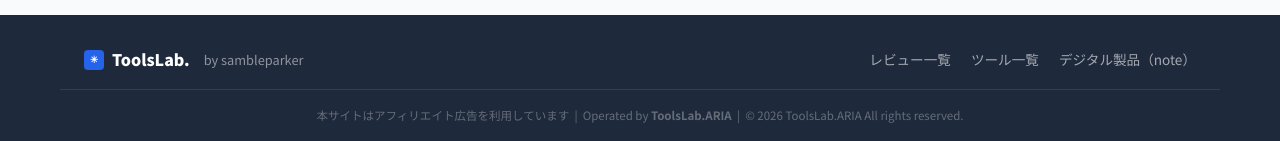
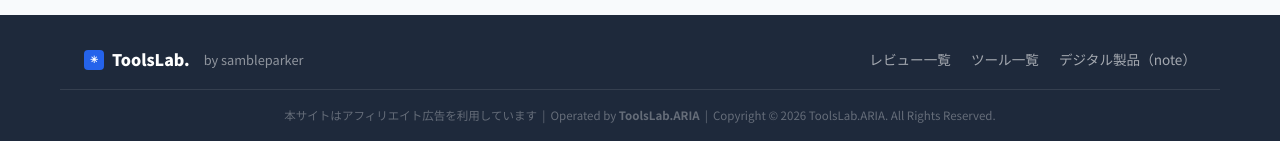
Before and after one commit to ToolsLab-ops/review, a Jekyll site: the page built from index.html, in a window 1280 px wide and 900 px high, scrolled down 8274 px. Shown: the part 756-897 px from the top of the window. Built offline with Jekyll 4.4.1, drawn with Linux system fonts in a browser that asks for light colours.

Commit message:
fix: フッターの著作権表記を標準形に統一
Copyright © 2026 ToolsLab.ARIA. All Rights Reserved.

Co-Authored-By: Claude Opus 5.5 <noreply@anthropic.com>

```diff
--- a/_includes/tp-footer.html
+++ b/_includes/tp-footer.html
@@ -10,5 +10,5 @@
       <a href="https://note.com/tools_aria" target="_blank" rel="noopener">デジタル製品（note）</a>
     </nav>
   </div>
-  <p class="footer-copy">本サイトはアフィリエイト広告を利用しています &nbsp;|&nbsp; Operated by <strong style="color:rgba(255,255,255,.7)">ToolsLab.ARIA</strong> &nbsp;|&nbsp; &copy; 2026 ToolsLab.ARIA All rights reserved.</p>
+  <p class="footer-copy">本サイトはアフィリエイト広告を利用しています &nbsp;|&nbsp; Operated by <strong style="color:rgba(255,255,255,.7)">ToolsLab.ARIA</strong> &nbsp;|&nbsp; Copyright &copy; 2026 ToolsLab.ARIA. All Rights Reserved.</p>
 </footer>
--- a/_layouts/default.html
+++ b/_layouts/default.html
@@ -46,7 +46,7 @@
           <a href="https://note.com/tools_aria" target="_blank" rel="noopener">デジタル製品（note）</a>
         </div>
       </div>
-      <p class="footer-copy">本サイトはアフィリエイト広告を利用しています &nbsp;|&nbsp; Operated by <strong>ToolsLab.ARIA</strong> &nbsp;|&nbsp; &copy; 2026 ToolsLab.ARIA All rights reserved.</p>
+      <p class="footer-copy">本サイトはアフィリエイト広告を利用しています &nbsp;|&nbsp; Operated by <strong>ToolsLab.ARIA</strong> &nbsp;|&nbsp; Copyright &copy; 2026 ToolsLab.ARIA. All Rights Reserved.</p>
     </div>
   </footer>
 </body>
--- a/index.html
+++ b/index.html
@@ -488,7 +488,7 @@ description: "AIツールのレビューと、ブラウザで即使える無料
 
 
 
-  <p class="footer-copy">本サイトはアフィリエイト広告を利用しています &nbsp;|&nbsp; Operated by <strong style="color:rgba(255,255,255,.7)">ToolsLab.ARIA</strong> &nbsp;|&nbsp; &copy; 2026 ToolsLab.ARIA All rights reserved.</p>
+  <p class="footer-copy">本サイトはアフィリエイト広告を利用しています &nbsp;|&nbsp; Operated by <strong style="color:rgba(255,255,255,.7)">ToolsLab.ARIA</strong> &nbsp;|&nbsp; Copyright &copy; 2026 ToolsLab.ARIA. All Rights Reserved.</p>
 
 
 
```
